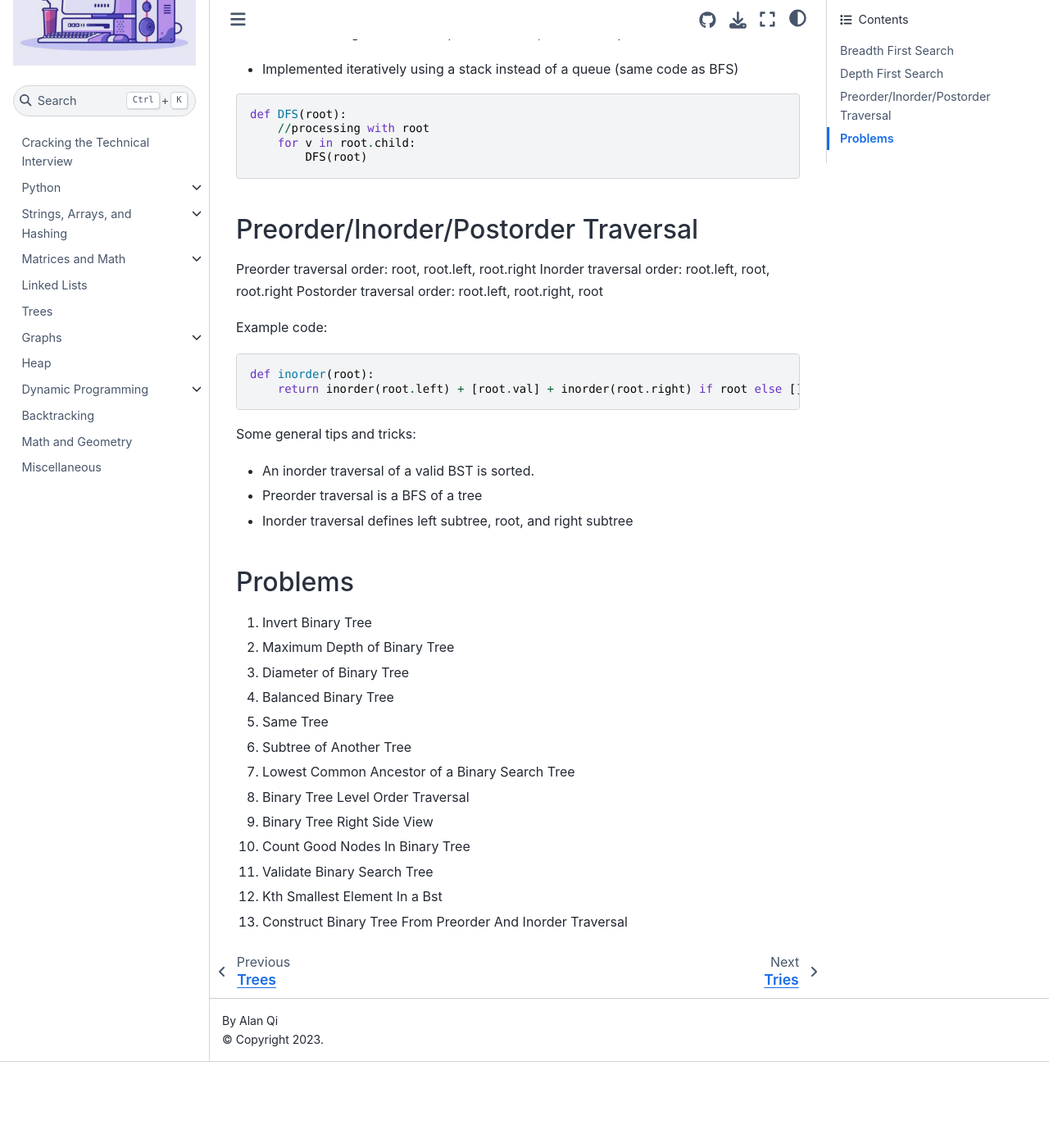
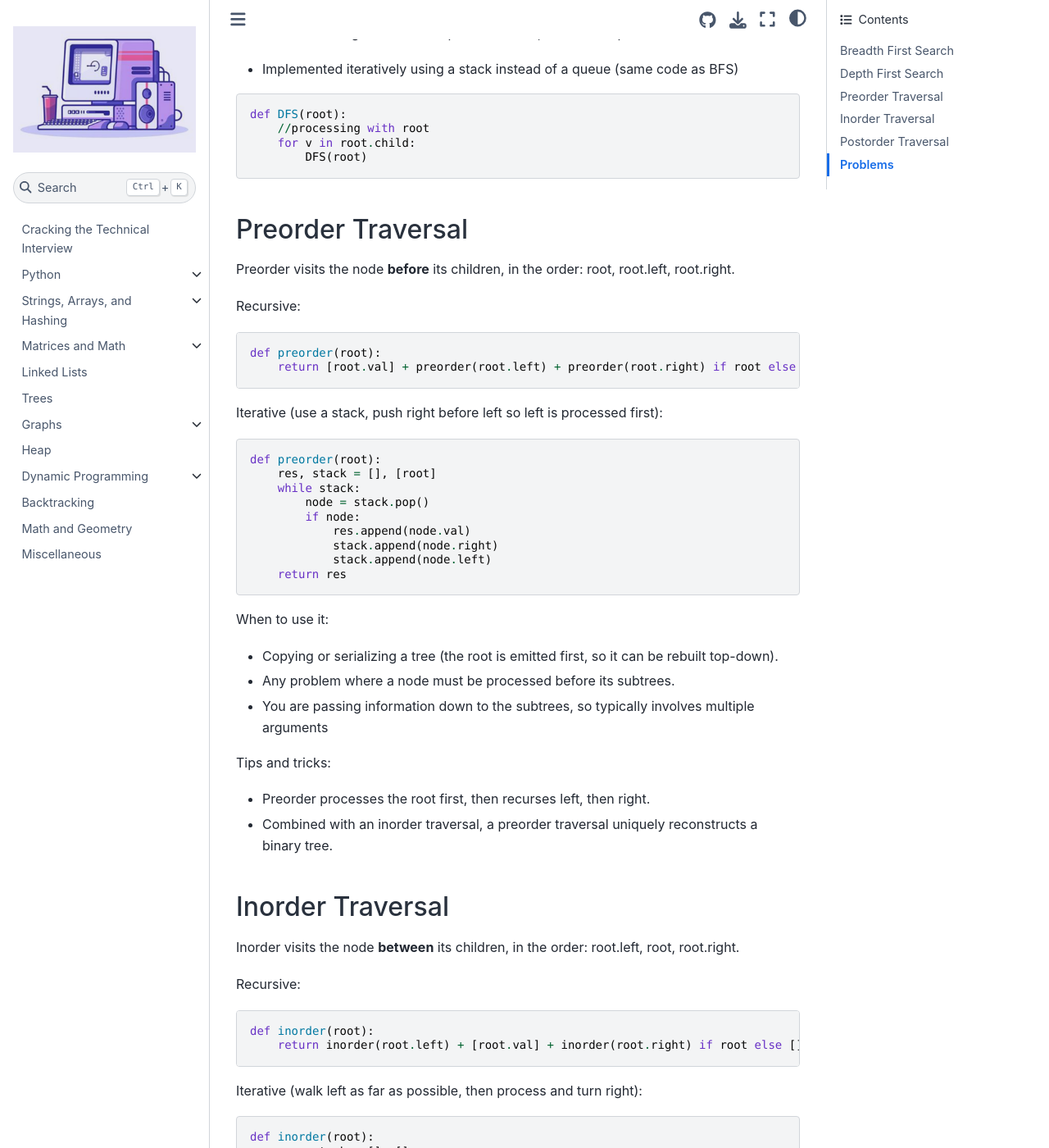
Before and after one commit to alanqi03/algo-book, a Jupyter Book: the page built from 6a.md, in a window 1280 px wide and 1400 px high, scrolled down 591 px. Shown: the whole window at 82% size. Built offline with Jupyter Book 1.0.4 settings and Sphinx 7.4.7 and the Sphinx Book theme 1.1.4, drawn with Linux system fonts in a browser that asks for light colours; pages that are not in the unit, such as notebooks, are missing from menus; before the commit the page ends 1886 px from its top, so only the background shows below that; some of the changed text lies outside the part shown.

Commit message:
Split traversal section into preorder/inorder/postorder with iterative solutions

````diff
--- a/6a.md
+++ b/6a.md
@@ -25,21 +25,98 @@ def DFS(root):
         DFS(root)
 ```
 
-## Preorder/Inorder/Postorder Traversal
-Preorder traversal order: root, root.left, root.right
-Inorder traversal order: root.left, root, root.right
-Postorder traversal order: root.left, root.right, root
+## Preorder Traversal
+Preorder visits the node **before** its children, in the order: root, root.left, root.right.
 
-Example code:
+Recursive:
+```
+def preorder(root):
+    return [root.val] + preorder(root.left) + preorder(root.right) if root else []
+```
+
+Iterative (use a stack, push right before left so left is processed first):
+```
+def preorder(root):
+    res, stack = [], [root]
+    while stack:
+        node = stack.pop()
+        if node:
+            res.append(node.val)
+            stack.append(node.right)
+            stack.append(node.left)
+    return res
+```
+
+When to use it:
+- Copying or serializing a tree (the root is emitted first, so it can be rebuilt top-down).
+- Any problem where a node must be processed before its subtrees.
+- You are passing information down to the subtrees, so typically involves multiple arguments
+
+Tips and tricks:
+- Preorder processes the root first, then recurses left, then right.
+- Combined with an inorder traversal, a preorder traversal uniquely reconstructs a binary tree.
+
+## Inorder Traversal
+Inorder visits the node **between** its children, in the order: root.left, root, root.right.
+
+Recursive:
 ```
 def inorder(root):
     return inorder(root.left) + [root.val] + inorder(root.right) if root else []
 ```
 
-Some general tips and tricks:
+Iterative (walk left as far as possible, then process and turn right):
+```
+def inorder(root):
+    res, stack = [], []
+    node = root
+    while node or stack:
+        while node:
+            stack.append(node)
+            node = node.left
+        node = stack.pop()
+        res.append(node.val)
+        node = node.right
+    return res
+```
+
+When to use it:
+- Reading a Binary Search Tree (BST) in sorted order.
+- Finding the kth smallest/largest element in a BST.
+
+Tips and tricks:
 - An inorder traversal of a valid BST is sorted.
-- Preorder traversal is a BFS of a tree
-- Inorder traversal defines left subtree, root, and right subtree
+- Inorder traversal defines left subtree, root, and right subtree.
+
+## Postorder Traversal
+Postorder visits the node **after** its children, in the order: root.left, root.right, root.
+
+Recursive:
+```
+def postorder(root):
+    return postorder(root.left) + postorder(root.right) + [root.val] if root else []
+```
+
+Iterative (build root, right, left like a reversed preorder, then reverse the result):
+```
+def postorder(root):
+    res, stack = [], [root]
+    while stack:
+        node = stack.pop()
+        if node:
+            res.append(node.val)
+            stack.append(node.left)
+            stack.append(node.right)
+    return res[::-1]
+```
+
+When to use it:
+- Deleting or freeing a tree (children are handled before the parent).
+- Bottom-up problems where a node's result depends on its subtrees, such as computing height or diameter.
+
+Tips and tricks:
+- Postorder processes the root last, after both subtrees are done.
+- Useful whenever a parent's value is aggregated from its children.
 
 ## Problems
 1. Invert Binary Tree
````
